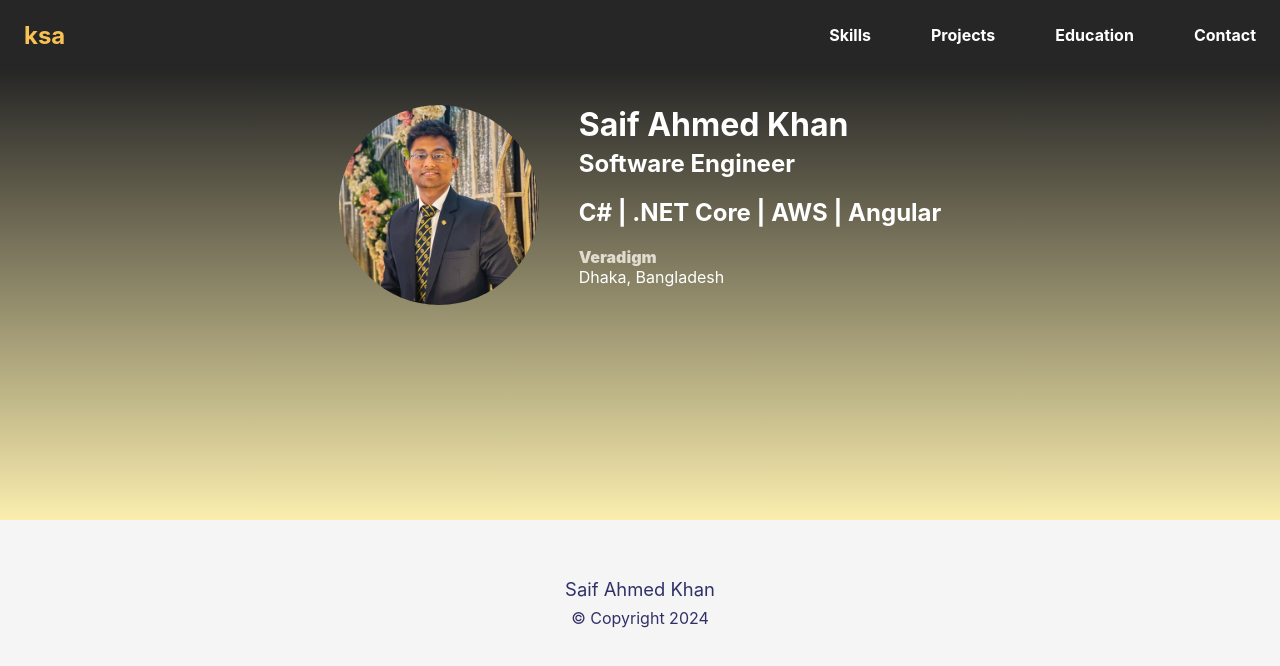
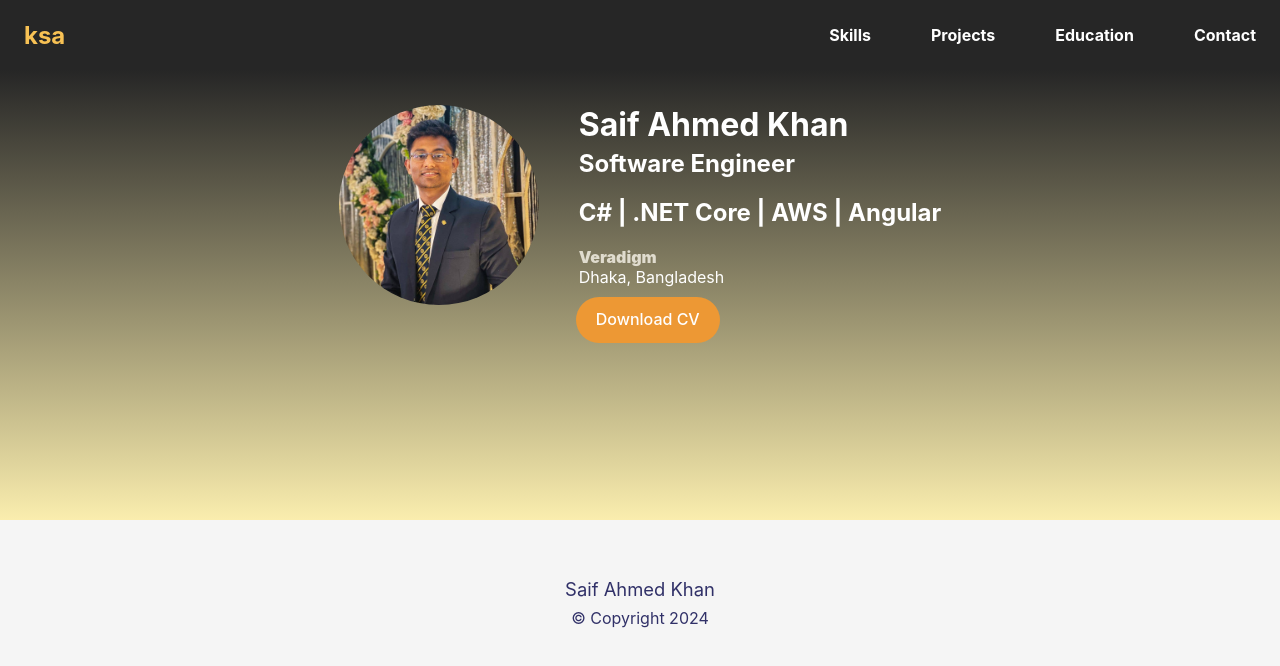
Before and after one commit to ksaifahmed/saif-ahmed-khan-ng, an Angular app: page / in a window 1280 px wide. Shown: the top 666 px of the page. Built offline with nearby package versions, Linux system fonts and the light colour scheme.

Commit message:
pulsating button component

```diff
--- a/src/app/profile/profile.component.html
+++ b/src/app/profile/profile.component.html
@@ -19,6 +19,17 @@
         </a>
 
         <p class="hero__about">Dhaka, Bangladesh</p>
+
+        <app-pulsating-button
+            [buttonClickEvent]="doSth"
+            [buttonText]="'Download CV'"
+            [padding]="'12px 20px 14px'"
+            [margin]="'10px -3px'"
+            [color]="'#fff'"
+            [boxShadowColor]="'#FFC108'"
+            [bgColor]="'#ff9800 !important'"
+        />
+
       </div>
     </div>
   </section>
--- a/src/app/profile/profile.component.ts
+++ b/src/app/profile/profile.component.ts
@@ -1,13 +1,18 @@
 import { Component, Input, Signal, signal } from '@angular/core';
+import { PulsatingButtonComponent } from '../pulsating-button/pulsating-button.component';
 
 @Component({
   selector: 'app-profile',
   standalone: true,
-  imports: [],
+  imports: [PulsatingButtonComponent],
   templateUrl: './profile.component.html',
   styleUrl: './profile.component.css'
 })
 export class ProfileComponent {
   @Input() hamburgerActive!: Signal<boolean>;
   @Input() backgroundHue!: Signal<number>;
+
+  doSth() {
+    console.log('clicked');
+  }
 }
--- /dev/null
+++ b/src/app/pulsating-button/pulsating-button.component.css
@@ -0,0 +1,61 @@
+/* Basic button styling */
+
+.pulsingButton {
+    width: fit-content;
+    height: fit-content;
+    padding: 10px 5px 12px 5px;
+    text-align: center;
+    white-space: nowrap;
+    display: block;
+    box-shadow: 0 0 0 0 #FFC107;
+    border-radius: 10px;
+    background-color: #ed9834;
+    font-size: 1rem;
+    font-weight: 500;
+    text-decoration: none !important;
+    color: #ffffff;
+    transition: all 0.3s ease-in-out;
+  }
+
+  /* Comment-out to have the button continue to pulse on mouseover */
+
+  a.pulsingButton:hover {
+    font-size: 1.03rem;
+    animation: pulsing 1.25s infinite cubic-bezier(0.66, 0, 0, 1);
+    -webkit-animation: pulsing 1.25s infinite cubic-bezier(0.66, 0, 0, 1);
+    -moz-animation: pulsing 1.25s infinite cubic-bezier(0.66, 0, 0, 1);
+    color: #ffffff;
+  }
+
+
+  /* Animation */
+
+  @-webkit-keyframes pulsing {
+    to {
+      box-shadow: 0 0 0 30px rgba(232, 76, 61, 0);
+    }
+  }
+
+  @-moz-keyframes pulsing {
+    to {
+      box-shadow: 0 0 0 30px rgba(232, 76, 61, 0);
+    }
+  }
+
+  @-ms-keyframes pulsing {
+    to {
+      box-shadow: 0 0 0 30px rgba(232, 76, 61, 0);
+    }
+  }
+
+  @keyframes pulsing {
+    to {
+      box-shadow: 0 0 0 30px rgba(232, 76, 61, 0);
+    }
+  }
+
+
+.pulsingButton__wrapper {
+    margin: auto;
+    padding: 15px 0;
+}
--- /dev/null
+++ b/src/app/pulsating-button/pulsating-button.component.html
@@ -0,0 +1,8 @@
+<div className="pulsingButton__wrapper">
+    <a  href={{buttonLink}}
+        onclick="buttonClickEvent"
+        class="pulsingButton"
+        [ngStyle]="getPulsatingStyles()">
+        {{buttonText}}
+    </a>
+</div>
--- /dev/null
+++ b/src/app/pulsating-button/pulsating-button.component.ts
@@ -0,0 +1,33 @@
+import { NgStyle } from '@angular/common';
+import { Component, Input } from '@angular/core';
+
+@Component({
+  selector: 'app-pulsating-button',
+  standalone: true,
+  imports: [NgStyle],
+  templateUrl: './pulsating-button.component.html',
+  styleUrl: './pulsating-button.component.css'
+})
+export class PulsatingButtonComponent {
+  @Input() buttonLink!: string;
+  @Input() buttonText!: string;
+  @Input() padding!: string;
+  @Input() color!: string;
+  @Input() boxShadowColor!: string;
+  @Input() bgColor!: string;
+  @Input() margin!: string;
+  @Input() buttonClickEvent!: () => void;
+
+  getPulsatingStyles = () => {
+    return {
+      padding : this.padding,
+      color : this.color,
+      boxShadow : `0 0 0 0 ${this.boxShadowColor}`,
+      backgroundColor: this.bgColor,
+      cursor: "pointer",
+      borderRadius : "28px",
+      margin: this.margin,
+    }
+  };
+
+}
```
Also changed, not shown: 1 other file (tests, documents, lock files or other folders).
